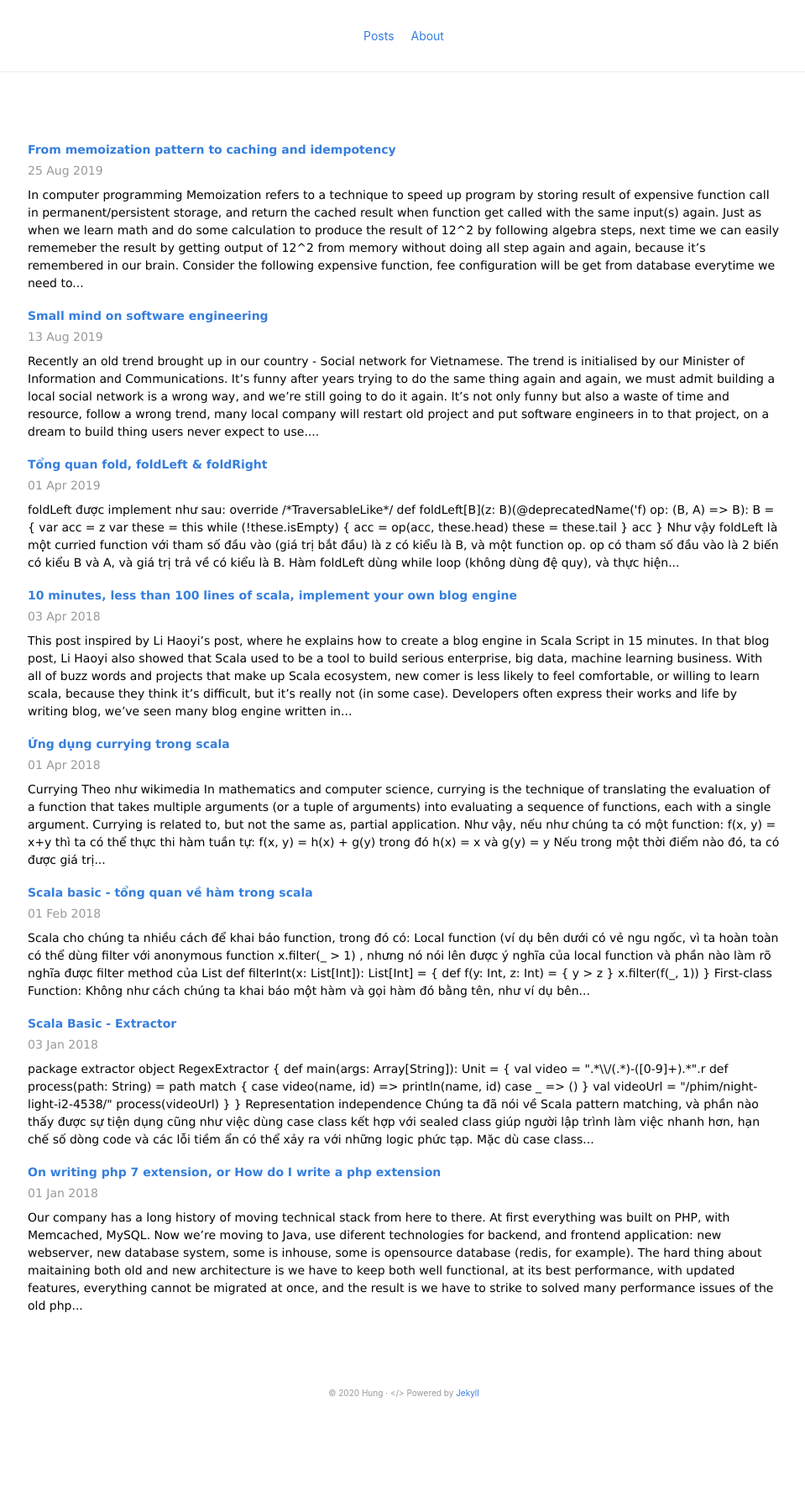
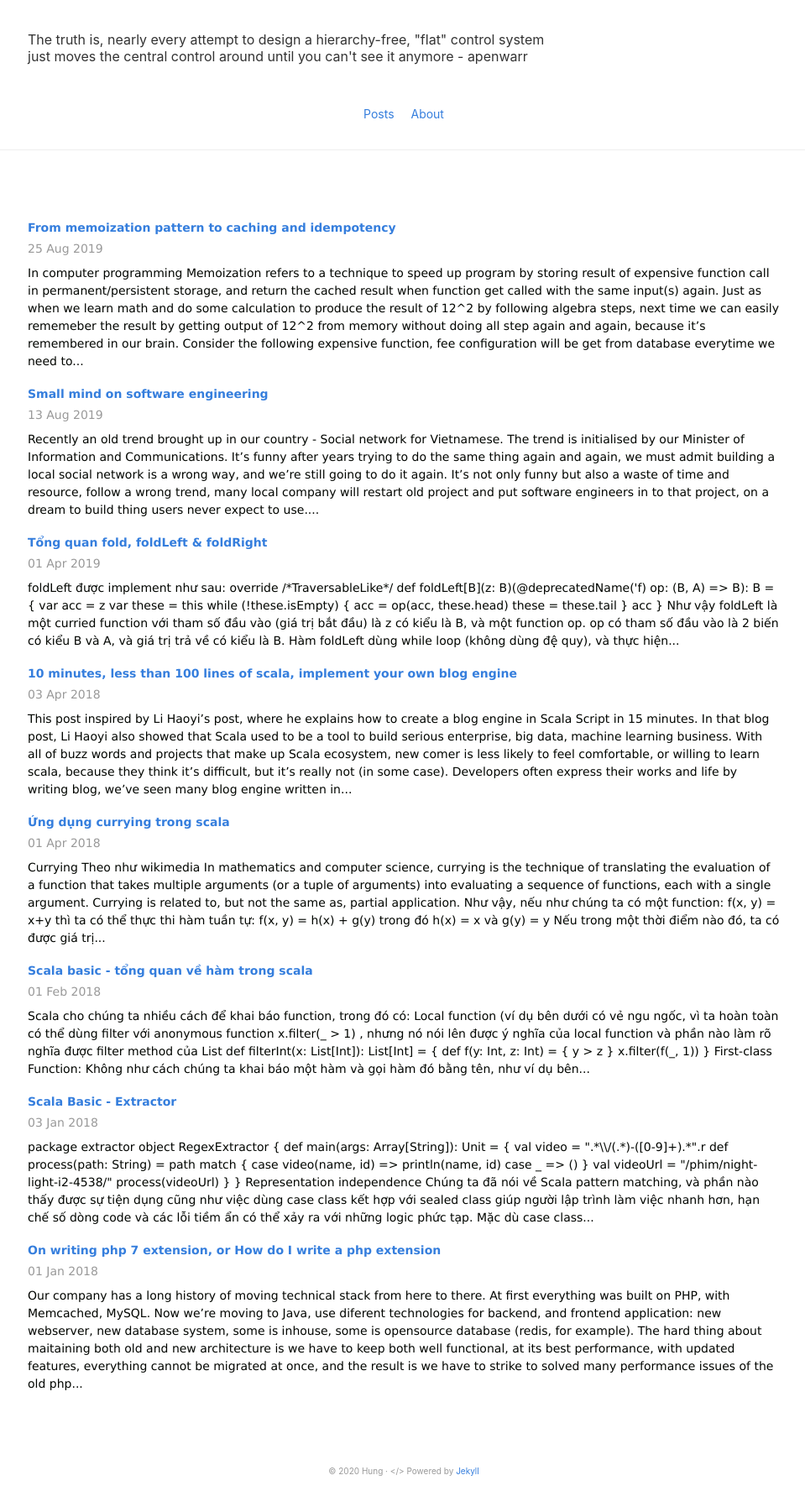
Before and after one commit to whatvn/whatvn.github.io, a Jekyll site: the page built from index.html, in a window 1280 px wide. Shown: the whole page at 84% size, without its empty margins (159-1118 px from the left). Built offline with Jekyll 4.4.1, drawn with Linux system fonts in a browser that asks for light colours; nearby versions of some CDN libraries; before the commit the page ends 1683 px from its top, so only the background shows below that.

Commit message:
add joke

```diff
--- a/_config.yml
+++ b/_config.yml
@@ -1,11 +1,21 @@
 # ----------- CONFIGURABLE START -----------
-title:            "LazyVal"
+title:            "Hung"
 description:      "blog"
-url:              https://lazyval.com # Site url, without a slash at the end.
-signoff:          "Hung" # Your name
-facebook_appid:   # APP ID for like button, remove from /_includes/share.html if unwanted.
+url:              https://lazyval.com
+signoff:          "Hung"
+# facebook_appid:
 google_analytics: UA-145889271-1
-share:            false # Turn on twitter and facebook share buttons
+share:            false
+
+jokes:
+  values:
+    - Writing software as if we are the only person that ever has to comprehend it is one of the biggest mistakes and false assumptions that can be made. - Karolina Szczur
+    - Sometimes it's better to leave something alone, to pause, and that's very true of programming. - Joyce Wheeler
+    - So much complexity in software comes from trying to make one thing do two things. — Ryan Singer
+    - The trick is to fix the problem you have, rather than the problem you want. - Bram Cohen
+    - A cache with a bad policy is another name for a memory leak. – Rico Mariani
+    - The function of good software is to make the complex appear to be simple. — Grady Booch
+    - The truth is, nearly every attempt to design a hierarchy-free, "flat" control system just moves the central control around until you can't see it anymore - apenwarr
 
 links:
   - name:         Posts
--- a/_layouts/default.html
+++ b/_layouts/default.html
@@ -4,12 +4,29 @@
   <head>
     <meta content='{{ page.title }} - {{ site.title }}' name='title' />
     <meta content='{{ page.title }} - {{ site.title }}' name='og:title' />
+    {% if page.title %}
     <title>{{ page.title }} - {{ site.title }}</title>
+    {% else %}
+    <title>{{ site.title }}</title>
+    {% endif %}
     {% include head.html %}
   </head>
   <body class="lh-copy dark-gray pa0 f6 sans-serif bg-white">
+    <br>
     <div class="mw8 bg-white center br2-ns">
-      <nav class="bb b--light-gray pv4 tc" aria-label="Main">
+        {% if page.title == null %}
+        <div id="joke" class="lh-title f5 mw5 mw7-ns pa3 ph5-ns">
+          <script>
+            var jokeSize = {{ site.jokes.values.size }} ;
+            var jokes = {{ site.jokes.values | jsonify }} ;
+            var random = Math.floor(Math.random() * jokeSize)
+            var textnode = document.createTextNode(jokes[random]);
+            document.getElementById("joke").appendChild(textnode);
+          </script>
+        </div>
+        {% endif %}
+      <div class="mw8 bg-white center br2-ns">
+        <nav class="bb b--light-gray pv4 mh2 pv1 tc" aria-label="Main">
             <!-- <a class="link blue hover-mid-gray mh2 pv1" href="{{ site.url }}">
                 <p>{{ site.title }}</p>
               </a> -->
```
Also changed, not shown: Gemfile.lock. Lines whose indentation alone changed are shown as unchanged.
